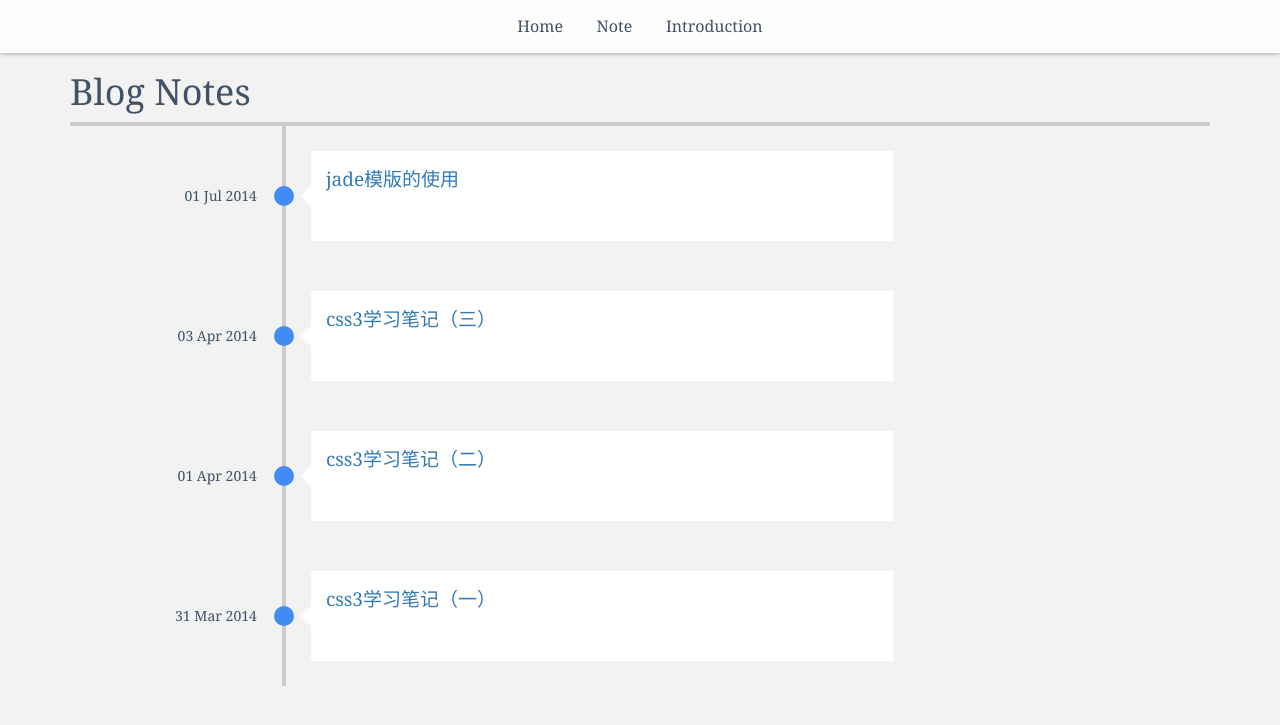
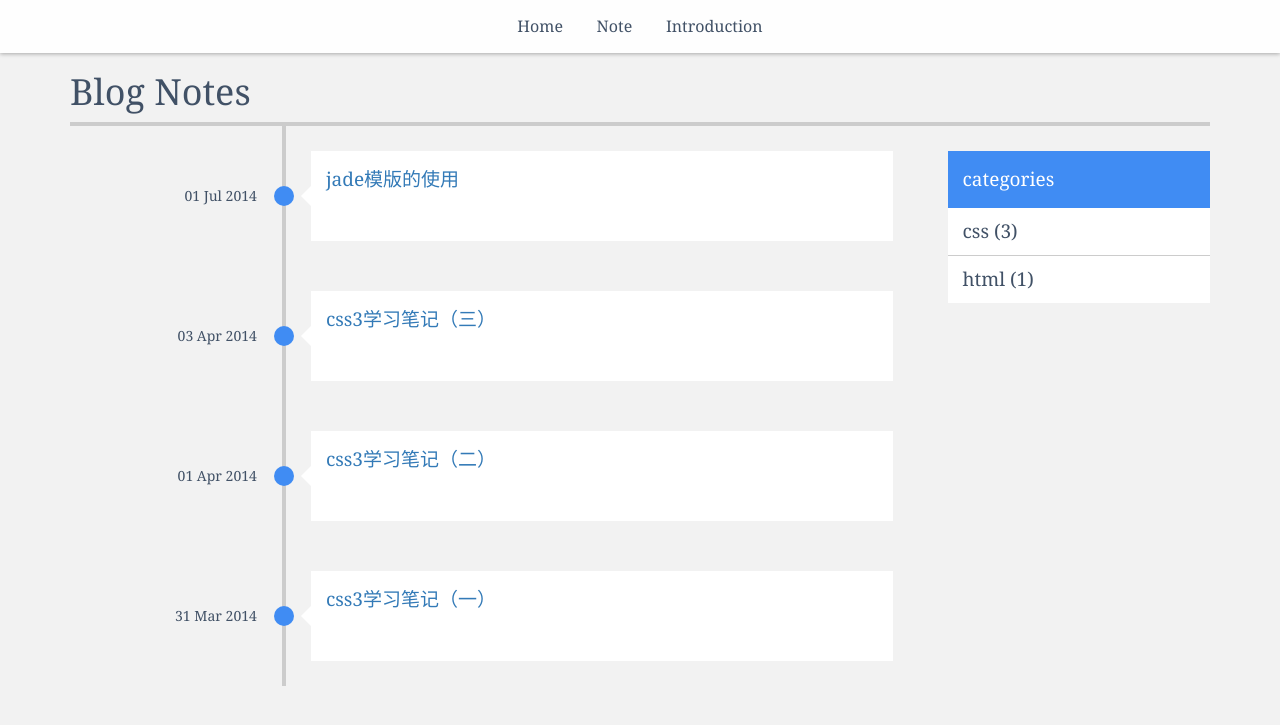
Before and after one commit to Martin0809/blog, a Jekyll site: the page built from note.html, in a window 1280 px wide. Shown: the top 725 px of the page. Built offline with Jekyll 4.4.1, drawn with Linux system fonts in a browser that asks for light colours; nearby versions of some CDN libraries; Markdown is read by kramdown in place of the engine named in the settings.

Commit message:
添加分类列表

```diff
--- a/css/style.css
+++ b/css/style.css
@@ -155,15 +155,12 @@ body {
   border-bottom: 4px solid #ccc;
 }
 
-.time-line {
-
-}
-
 .time {
   height: 90px;
   margin: 25px 0;
-  padding: 15px 25px;
+  padding: 15px 25px 15px 0;
   text-align: right;
+  overflow: hidden;
 }
 
 .time p {
@@ -210,3 +207,41 @@ body {
 .time-title a {
   font-size: 19px;
 }
+
+/* categories */
+.solid-bar {
+  margin-top: 25px;
+  font-size: 19px;
+  color: #fff;
+  background: #408CF3;
+}
+
+.solid-bar p {
+  margin: 15px 0;
+}
+
+.solid-bar ul {
+  margin: 0 -15px;
+  padding: 0;
+  list-style: none;
+  background: #fff;
+}
+
+.solid-bar li {
+  padding: 10px 15px;
+  border-top: 1px solid #ccc;
+}
+
+.solid-bar li:first-child {
+  border-top: 0 solid #ccc;
+}
+
+.solid-bar a {
+  color: #415166;
+  text-decoration: none;
+  transition: 1s;
+}
+
+.solid-bar a:hover {
+  color: #408CF3;
+}
--- a/note.html
+++ b/note.html
@@ -8,8 +8,8 @@ title: note
 		<h1>Blog Notes</h1>
 	</div>
 	<div class="posts row">
-	    {% for post in site.posts %}
-		    <div class="time-line col-sm-9">
+	    <div class="time-line col-sm-9">
+	    	{% for post in site.posts %}
 		    	<div class="time col-sm-3 col-xs-3">
 		    		<p>{{ post.date | date_to_string }}</p>
 		    	</div>
@@ -19,10 +19,19 @@ title: note
 		    			<a href="{{ site.baseurl }}{{ post.url }}">{{ post.title }}</a>
 		    		</div>
 		    	</div>
-		    </div>
-	    {% endfor %}
+	    	{% endfor %}
+	    </div>
 	    <div class="col-sm-3">
-
+	    	<div class="solid-bar col-sm-12">
+	    		<p>categories</p>
+	    		<ul>
+	    			{% for category in site.categories %}
+	    				<li>
+	    					<a href="{{ site.baseurl }}/{{ category | first }}.html">{{ category | first }} ({{ category | last | size }})</a>
+	    				</li>
+	    			{% endfor %}
+	    		</ul>
+	    	</div>
 	    </div>
 	</div>
 	<script>
```
